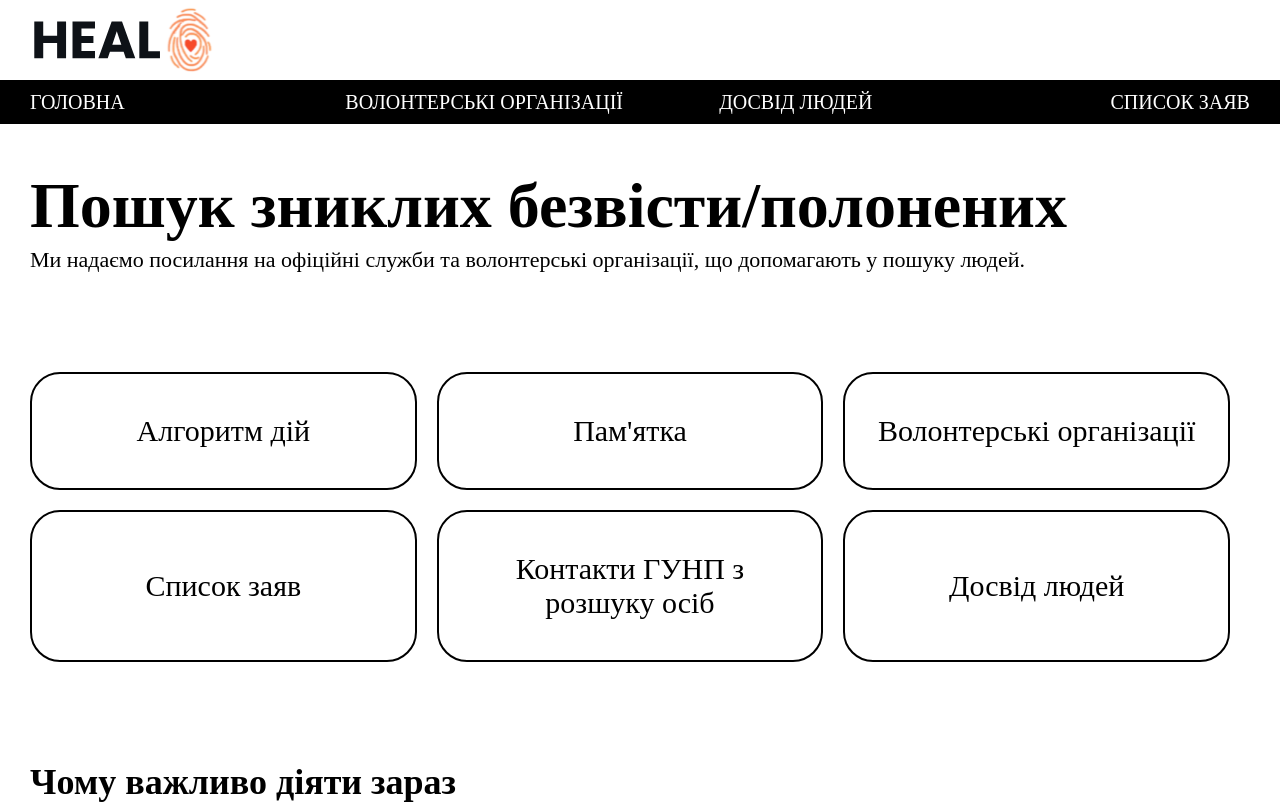
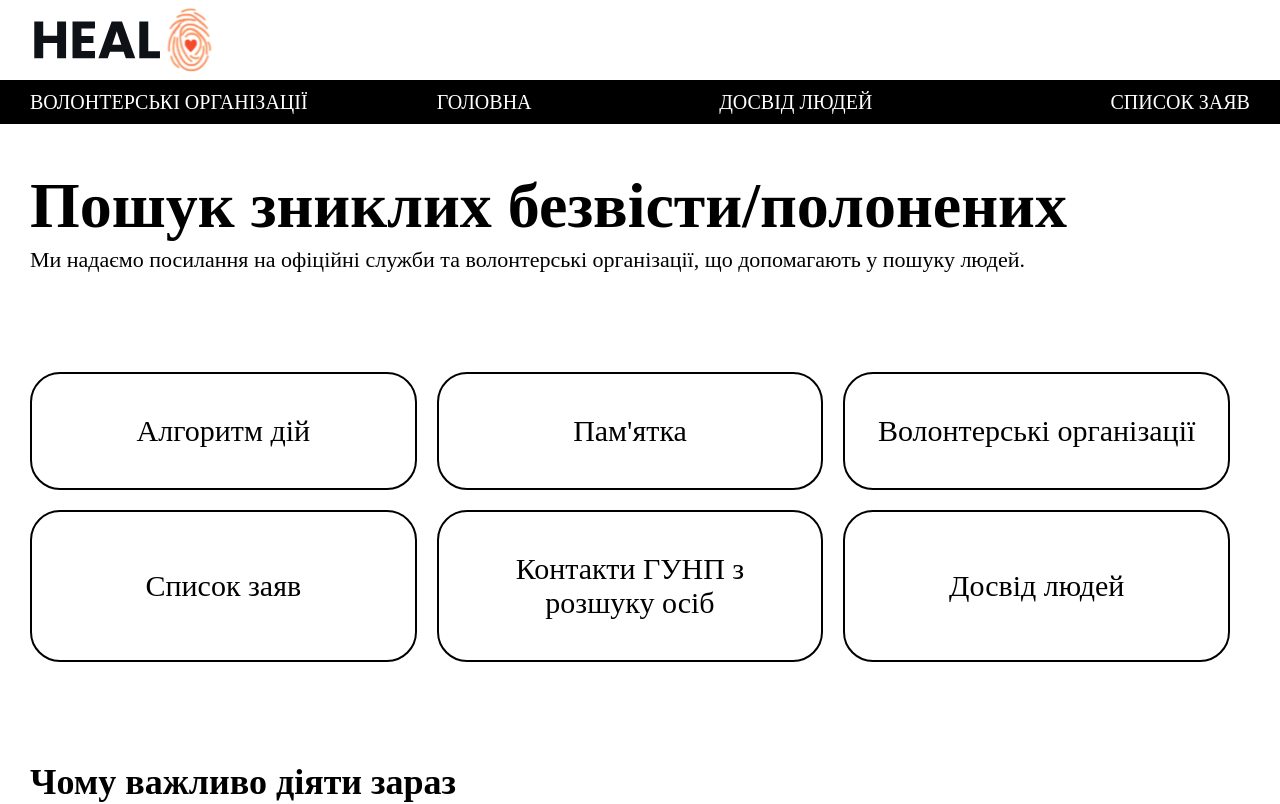
Before and after one commit to MykhailoZhyrok/Heal_exp, a React (Vite) app: page / in a window 1280 px wide. Shown: the top 804 px of the page. Built offline with nearby package versions, Linux system fonts and the light colour scheme.

Commit message:
add mailer res3

```diff
--- a/src/Layout/Navbar/Navbar.tsx
+++ b/src/Layout/Navbar/Navbar.tsx
@@ -12,11 +12,12 @@ export const Navbar = () => {
 
 
     <div className='navbarWrap'>
-    <Link className='navbarLink left' to="/">
+
+        <Link className='navbarLink left' to="/our-links">
+        Волонтерські організації
+        </Link>
+        <Link className='navbarLink' to="/">
           Головна
-        </Link>
-        <Link className='navbarLink' to="/our-links">
-        Волонтерські організації
         </Link>
         <Link className='navbarLink' to="/experience">
         Досвід людей
```
